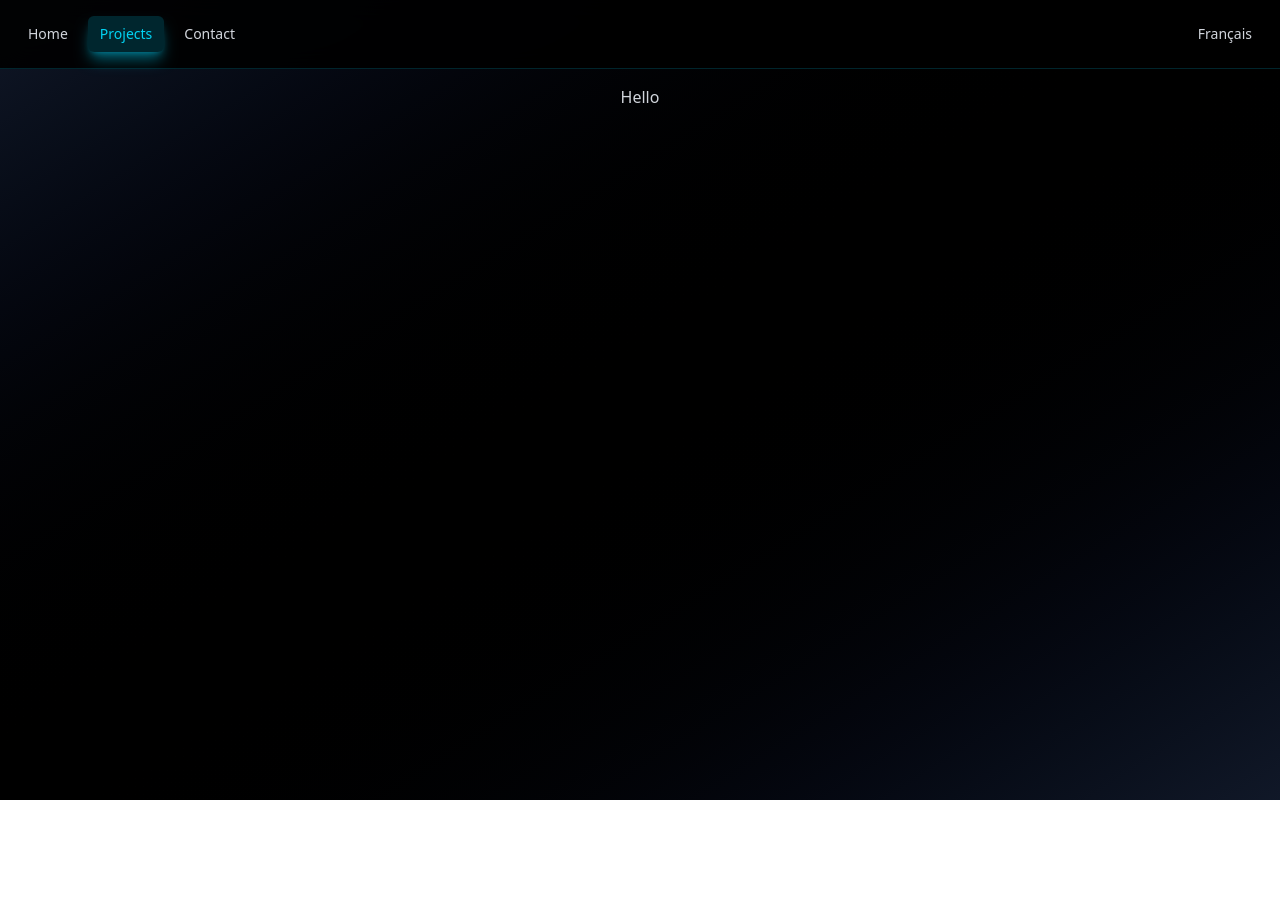
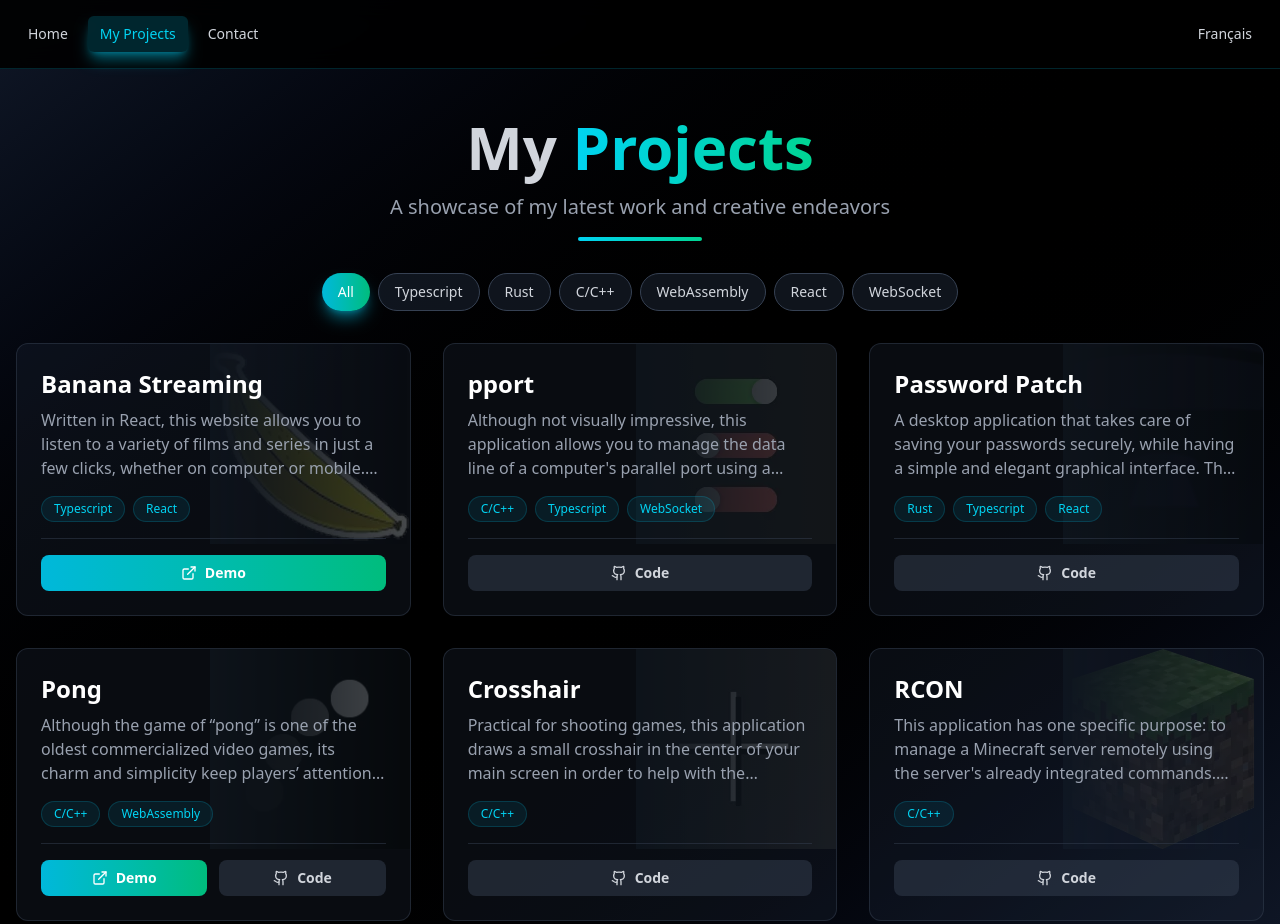
Before and after one commit to Unimat45/unimat45.github.io, an Astro site: page /en/projects in a window 1280 px wide. Shown: the top 924 px of the page. Before the commit the page ends 800 px from the top, so only its background shows below. Built offline with nearby package versions, Linux system fonts and the light colour scheme; Astro itself is replaced by a stand-in of ours.

Commit message:
project home page

```diff
--- /dev/null
+++ b/src/assets/projects.ts
@@ -0,0 +1,124 @@
+export const tags = [
+    "Typescript",
+    "Rust",
+    "C/C++",
+    "C#",
+    "Java",
+    "WebAssembly",
+    "Flutter",
+    "React",
+    "Angular",
+    "ASP.NET",
+    "Firebase",
+    "Svelte",
+    "WebSocket",
+] as const;
+export type Tag = (typeof tags)[number];
+
+export type Project = {
+    title: string;
+    slug: string;
+    description_fr: string;
+    description_en: string;
+    nbr_images: number;
+    tags: Tag[];
+} & (
+    | {
+          link_demo: string;
+          has_demo: true;
+          has_code: false;
+      }
+    | {
+          link_code: string;
+          has_code: true;
+          has_demo: false;
+      }
+    | {
+          link_demo: string;
+          link_code: string;
+          has_code: true;
+          has_demo: true;
+      }
+);
+
+export const projects: Project[] = [
+    {
+        title: "Banana Streaming",
+        slug: "banana_streaming",
+        description_fr:
+            "Écrit en React, ce site web permet d'écouter une variété de films et séries en quelques cliques, que se soit sur ordinateur ou mobile. À la première visite, on peut y voir tous les films et séries disponibles, classés par genre (Ex: Action, Comédie, etc) chacun dans leur caroussel respectif. Une page de recherche est aussi disponible pour trouver facilement une vidéo soit par nom ou par genre. L'application intègre aussi quelques fonctionnalitées de comfort d'utilisation, par exemple: Une section pour continuer l'écoute d'un film qui n'a pas été terminé, un bouton qui s'affiche vers la fin d'un épisode pour écouter le prochain épisode.",
+        description_en:
+            "Written in React, this website allows you to listen to a variety of films and series in just a few clicks, whether on computer or mobile. On the first visit, you can see all the films and series available, classified by genre (Ex: Action, Comedy, etc.) each in their respective carousel. A search page is also available to easily find a video either by name or genre. The application also includes some user-friendly features, for example: A section to continue listening to a film that has not been finished, a button that appears towards the end of an episode to listen the next episode.",
+        link_demo: "https://www.bananastreaming.ca",
+        nbr_images: 4,
+        tags: ["Typescript", "React"],
+        has_code: false,
+        has_demo: true,
+    },
+    {
+        title: "pport",
+        slug: "pport",
+        description_fr:
+            "Bien que peu impressionnante visuellement, cette application permet de gérer la ligne de donnée du port parallèle d'un ordinateur à l'aide de commande simple. Celle-ci vient en deux parties: le serveur, celui qui recoit et traite la commande envoyée, et le client, qui, dans ce cas, est une application web hébergée seulement sur un réseau local. Bien que le serveur soit écrit en C, le client peut être reconstruit dans n'importe quelle langue de programmation, puisque la connexion au serveur se fait avec un WebSocket. Les commandes ont été créées pour être intuitives et suivent toujours ce format: INSTRUCTION LIGNE ÉTAT. Par exemple, pour allumer la troisième ligne, on utiliserait “SET PIN 3 HIGH”. L'utilisation de ce programme peut varier grandement d'une personne à l'autre, je l'utilise personnellement pour éteindre mon monteur à piscine pendant la nuit.",
+        description_en:
+            "Although not visually impressive, this application allows you to manage the data line of a computer's parallel port using a simple command. This comes in two parts: the server, the one that receives and processes the sent command, and the client, which, in this case, is a web application hosted only on a local network. Although the server is written in C, the client can be rebuilt in any programming language, since the connection to the server is made through WebSockets. The commands were created to be intuitive and always follow this basis: STATUS LINE INSTRUCTION. For example, to turn on the third line, we would use “SET PIN 3 HIGH”. The use of this program can vary greatly from person to person, I personally use it to turn off my pool installer at night.",
+        link_code: "https://github.com/Unimat45/pport.git",
+        nbr_images: 1,
+        tags: ["C/C++", "Typescript", "WebSocket"],
+        has_code: true,
+        has_demo: false,
+    },
+    {
+        title: "Password Patch",
+        slug: "password_patch",
+        description_fr:
+            'Une application de bureau qui s’occupe de sauvegarder vos mots de passe de manière sécurisés, tout en ayant une interface graphique simple et élégante. L’application inclut une fonction pour changer la langue de l’interface, soit en anglais ou en français, ainsi que l’option d’exporter les mots de passe enregistrés au format JSON comme sauvegarde et reimporter ce même fichier. Le programme permet à l’utilisateur de sauvegarder une étiquette (Ex. : Twitter, Facebook, etc.), un nom d’utilisateur ou courriel, une manière d’identifier rapidement les informations importantes ainsi qu’un mot de passe qui sera chiffré à l’aide d’un algorithme personnalisé. Cette application même a été écrite en partie en JavaScript à l\'aide des framework "React", ainsi qu\'en Rust avec le framework "Tauri".',
+        description_en:
+            "A desktop application that takes care of saving your passwords securely, while having a simple and elegant graphical interface. The application includes a function to change the interface language, either to English or French, as well as the option to export passwords saved in JSON format as a backup and reimport this same file. The program allows the user to save a label (Ex.: Twitter, Facebook, etc.), a username or email, a way to quickly identify important information as well as a password which will be encrypted using a custom algorithm. This very application was written partly in JavaScript using the React framework, as well as in Rust with the Tauri framework.",
+        link_code: "https://github.com/Unimat45/PasswordPatch.git",
+        nbr_images: 2,
+        tags: ["Rust", "Typescript", "React"],
+        has_code: true,
+        has_demo: false,
+    },
+    {
+        title: "Pong",
+        slug: "pong",
+        description_fr:
+            "Bien que le jeu de “pong” est l’un des plus vieux jeu vidéo comercialisé, son charme et sa simplicité permettent de garder l’attention des joueurs. Plusieurs personnes se sont tentés à reconstruire cet icône du jeux interactif, et beacoup lui ajoute une touche de personnalisation cosmétique pour rendre l’interface plus atrayante. Cette version ci reste plus originelle à sa source, mais, par contre, offre la possibilité d’être joué dans un navigateur web ou nativement sur un ordinateur. Écrit en C++ et en utilisant la librairie de graphisme “SDL2”, on peut utiliser un compileur permettant convertir ce programme en WebAssembly. Bien sûr, on peut toujours le compiler d’une manière plus classique et y jouer en tant qu’application de bureau.",
+        description_en:
+            "Although the game of “pong” is one of the oldest commercialized video games, its charm and simplicity keep players’ attention. Several people have attempted to rebuild this interactive gaming icon, and many have added a touch of cosmetic customization to make the interface more attractive. This version remains more original to its source, but, on the other hand, offers the possibility of being played in a web browser or natively on a computer. Written in C++ and using the “SDL2” graphics library, you can use a compiler to convert this program into WebAssembly. Of course, you can always compile it in a more traditional way and play it as a desktop application.",
+        link_demo: "/pong.html",
+        link_code: "https://github.com/unimat45/pong.git",
+        nbr_images: 1,
+        tags: ["C/C++", "WebAssembly"],
+        has_code: true,
+        has_demo: true,
+    },
+    {
+        title: "Crosshair",
+        slug: "crosshair",
+        description_fr:
+            "Pratique pour les jeux de tirs, cette application dessine un petit réticule au centre de votre écran principal dans le but d’aider à la précision de ces jeux. Malgré que cette application soit écrite en C++, elle est offerte seulement sur les machines Windows, vu qu’elle utilise l’API Windows pour créer une fenêtre et dessiner à l’intérieur. Le réticule peut s’adapter aux différents jeux : à l’aide d’une combinaison de touches, il est possible de changer l’endroit du dessin afin d’accommoder tous les jeux. Un fichier de configuration est aussi disponible pour automatiser le placement du réticule au lancement d’une application. Ce fichier de configuration est un script lua.",
+        description_en:
+            "Practical for shooting games, this application draws a small crosshair in the center of your main screen in order to help with the precision of these games. Although this application is written in C++, it is only available on Windows machines, since it uses the Windows API to create a window and draw inside it. The reticle can be adapted to different games: using a key combination, it is possible to change the location of the drawing in order to accommodate all games. A configuration file is also available to automate the placement of the reticle when launching an application. This configuration file is a lua script.",
+        link_code: "https://github.com/Unimat45/Crosshair.git",
+        nbr_images: 3,
+        tags: ["C/C++"],
+        has_code: true,
+        has_demo: false,
+    },
+    {
+        title: "RCON",
+        slug: "rcon",
+        description_fr:
+            "Cette application a un seul but précis : effectuer la gestion d’un serveur minecraft à distance au travers des commandes déjà intégrées du serveur. Bien que ce programme semble très simpliste, le format utilisé pour transmettre les messages au serveur rend le processus plus compliqué. Ce programme s’occupe de lire la commande entrée par l’utilisateur, de les convertir au bon format et de communiquer avec le serveur au travers d’une connexion TCP/IP. Pareillement, à la réception d’un message du serveur, le programme déchiffre les octets et affiche la chaine de caractères dans la console. Très pratique pour gérer plusieurs serveurs.",
+        description_en:
+            "This application has one specific purpose: to manage a Minecraft server remotely using the server's already integrated commands. Although this program seems very simplistic, the format used to transmit messages to the server makes the process more complicated. This program takes care of reading the command entered by the user, converting them to the correct format and communicating with the server through a TCP/IP connection. Similarly, when receiving a message from the server, the program decrypts the bytes and displays the character string in the console. Very practical for managing multiple servers.",
+        link_code: "https://github.com/Unimat45/Rcon.git",
+        nbr_images: 1,
+        tags: ["C/C++"],
+        has_code: true,
+        has_demo: false,
+    },
+];
--- /dev/null
+++ b/src/components/Chip.tsx
@@ -0,0 +1,25 @@
+import type React from "react";
+
+import { cn } from "../lib/utils";
+
+interface Props {
+    isSelected?: boolean;
+    onSelected?: () => void;
+    label: string;
+}
+
+export const Chip: React.FC<Props> = ({ label, onSelected, isSelected }) => {
+    return (
+        <button
+            onClick={onSelected}
+            className={cn(
+                "cursor-pointer rounded-full px-4 py-2 text-sm font-medium transition-all duration-300",
+                isSelected
+                    ? "bg-linear-to-r from-cyan-500 to-emerald-500 text-white shadow-lg shadow-cyan-500/50"
+                    : "border border-gray-700 bg-gray-800/50 text-gray-300 hover:border-cyan-500/50",
+            )}
+        >
+            {label}
+        </button>
+    );
+};
--- /dev/null
+++ b/src/components/FancyLastWord.astro
@@ -0,0 +1,3 @@
+<span class="bg-linear-to-r from-cyan-400 to-emerald-400 bg-clip-text text-transparent">
+    <slot />
+</span>
--- /dev/null
+++ b/src/components/ProjectCard.tsx
@@ -0,0 +1,77 @@
+import { ExternalLink, Github } from "lucide-react";
+import type React from "react";
+
+import type { Project } from "../assets/projects";
+
+interface Props {
+    index: number;
+    locale: string;
+    project: Project;
+}
+
+export const ProjectCard: React.FC<Props> = ({ index, locale, project }) => {
+    return (
+        <div
+            className="group relative cursor-pointer overflow-hidden rounded-xl border border-gray-700/50 bg-gray-800/30 transition-all duration-300 hover:-translate-y-2 hover:border-cyan-500/50 hover:shadow-2xl hover:shadow-cyan-500/20"
+            style={{
+                animation: `fadeInUp 0.5s ease-out ${index * 0.1}s both`,
+            }}
+        >
+            <div className="absolute top-0 right-0 -z-10 size-50 overflow-hidden opacity-25">
+                <img
+                    src={`/images/projets/${project.slug}/logo.webp`}
+                    alt={project.title}
+                    className="h-full w-full object-cover transition-transform duration-500 group-hover:scale-110"
+                />
+                <div className="absolute inset-0 bg-linear-to-r from-gray-800 to-transparent"></div>
+            </div>
+
+            <a href={`/${locale}/projects/${project.slug}`} className="block p-6 pb-0">
+                <h3 className="mb-2 text-2xl font-bold text-white transition-colors group-hover:text-cyan-400">
+                    {project.title}
+                </h3>
+                <p className="mb-4 line-clamp-3 text-gray-400">
+                    {locale === "fr" ? project.description_fr : project.description_en}
+                </p>
+
+                <div className="mb-4 flex flex-wrap gap-2">
+                    {project.tags.map((tag) => (
+                        <span
+                            key={tag}
+                            className="rounded-full border border-cyan-500/20 bg-cyan-500/10 px-3 py-1 text-xs font-medium text-cyan-400"
+                        >
+                            {tag}
+                        </span>
+                    ))}
+                </div>
+            </a>
+
+            <div className="p-6 pt-0">
+                <div className="flex space-x-3 border-t border-gray-700/50 pt-4">
+                    {project.has_demo && (
+                        <a
+                            href={project.link_demo}
+                            target="_blank"
+                            rel="noopener noreferrer"
+                            className="flex flex-1 items-center justify-center space-x-2 rounded-lg bg-linear-to-r from-cyan-500 to-emerald-500 px-4 py-2 text-sm font-semibold text-white transition-all duration-300 hover:shadow-lg hover:shadow-cyan-500/50"
+                        >
+                            <ExternalLink size={16} />
+                            <span>Demo</span>
+                        </a>
+                    )}
+                    {project.has_code && (
+                        <a
+                            href={project.link_code}
+                            target="_blank"
+                            rel="noopener noreferrer"
+                            className="flex flex-1 items-center justify-center space-x-2 rounded-lg bg-gray-700/50 px-4 py-2 text-sm font-semibold text-gray-300 transition-all duration-300 hover:bg-gray-700"
+                        >
+                            <Github size={16} />
+                            <span>Code</span>
+                        </a>
+                    )}
+                </div>
+            </div>
+        </div>
+    );
+};
--- /dev/null
+++ b/src/components/Projects.tsx
@@ -0,0 +1,35 @@
+import { useMemo, useState } from "react";
+
+import { projects, type Tag, tags } from "../assets/projects";
+import { Chip } from "./Chip";
+import { ProjectCard } from "./ProjectCard";
+
+type ProjectsProps = { locale: string };
+
+const Projects: React.FC<ProjectsProps> = ({ locale }) => {
+    const [selected, setSelected] = useState<Tag | "All">("All");
+    const usedTags = useMemo<(Tag | "All")[]>(
+        () => ["All", ...tags.filter((t) => projects.some((p) => p.tags.includes(t)))],
+        [tags, projects],
+    );
+
+    const filteredProjects = selected === "All" ? projects : projects.filter((p) => p.tags.includes(selected));
+
+    return (
+        <>
+            <section className="flex h-fit flex-wrap gap-2">
+                {usedTags.map((t) => (
+                    <Chip key={t} label={t} isSelected={selected === t} onSelected={() => setSelected(t)} />
+                ))}
+            </section>
+
+            <section className="grid gap-8 md:grid-cols-2 lg:grid-cols-3">
+                {filteredProjects.map((p, i) => (
+                    <ProjectCard key={p.slug} index={i} project={p} locale={locale} />
+                ))}
+            </section>
+        </>
+    );
+};
+
+export { Projects };
--- a/src/lib/i18n/resources.ts
+++ b/src/lib/i18n/resources.ts
@@ -46,8 +46,8 @@ const fr = defineLocale({
             satisfaction: "Satisfaction Clientèle",
         },
         projects: {
-            title: "Projets",
-            description: "",
+            title: "Mes Projets",
+            description: "Vitrine de mes derniers travaux et réalisations créatives",
             image: "",
         },
         contact: {
@@ -84,8 +84,8 @@ const en = defineLocale({
             satisfaction: "Client Satisfaction",
         },
         projects: {
-            title: "Projects",
-            description: "",
+            title: "My Projects",
+            description: "A showcase of my latest work and creative endeavors",
             image: "",
         },
         contact: {
--- a/src/pages/[locale]/index.astro
+++ b/src/pages/[locale]/index.astro
@@ -12,6 +12,7 @@ import Face from "../../assets/face.png";
 import { Github, Mail } from "lucide-react";
 import Button from "../../components/Button.astro";
 import HomeCard from "../../components/HomeCard.astro";
+import FancyLastWord from "../../components/FancyLastWord.astro";
 
 import { initI18n } from "../../lib/i18n";
 
@@ -31,11 +32,10 @@ const t = await initI18n(Astro.params);
             </div>
             <span class="text-2xl font-bold">{t(($) => $.index.jobTitle)}</span>
             <p class="mt-4 sm:max-w-2/3">
-                {t(($) => $.index.description).removeLastWord()}<span
-                    class="bg-linear-to-r from-cyan-400 to-emerald-400 bg-clip-text font-semibold text-transparent"
-                >
+                {t(($) => $.index.description).removeLastWord()}
+                <FancyLastWord>
                     {t(($) => $.index.description).getLastWord()}
-                </span>
+                </FancyLastWord>
             </p>
             <div class="flex gap-2">
                 <a target="_blank" href="https://github.com/unimat45" title={t(($) => $.index.github)}>
--- a/src/pages/[locale]/projects.astro
+++ b/src/pages/[locale]/projects.astro
@@ -5,9 +5,29 @@ export const getStaticPaths = (() => {
     return [{ params: { locale: "fr" } }, { params: { locale: "en" } }];
 }) satisfies GetStaticPaths;
 
+import { initI18n } from "../../lib/i18n";
+
+import FancyLastWord from "../../components/FancyLastWord.astro";
 import Layout from "../../layouts/Layout.astro";
+import { Projects as IntProjects } from "../../components/Projects";
+
+const t = await initI18n(Astro.params);
+
+const { locale } = Astro.params;
 ---
 
-<Layout page="projects">
-    <h1>Hello</h1>
+<Layout page="projects" className="my-8 flex flex-col items-center gap-8">
+    <section class="space-y-4 text-center">
+        <h1 class="text-6xl font-bold">
+            {t(($) => $.projects.title).removeLastWord()}
+            <FancyLastWord>
+                {t(($) => $.projects.title).getLastWord()}
+            </FancyLastWord>
+        </h1>
+
+        <h2 class="text-xl text-gray-400">{t(($) => $.projects.description)}</h2>
+        <div class="mx-auto h-1 w-1/4 rounded-full bg-linear-to-r from-cyan-400 to-emerald-400"></div>
+    </section>
+
+    <IntProjects locale={locale} client:load />
 </Layout>
```
